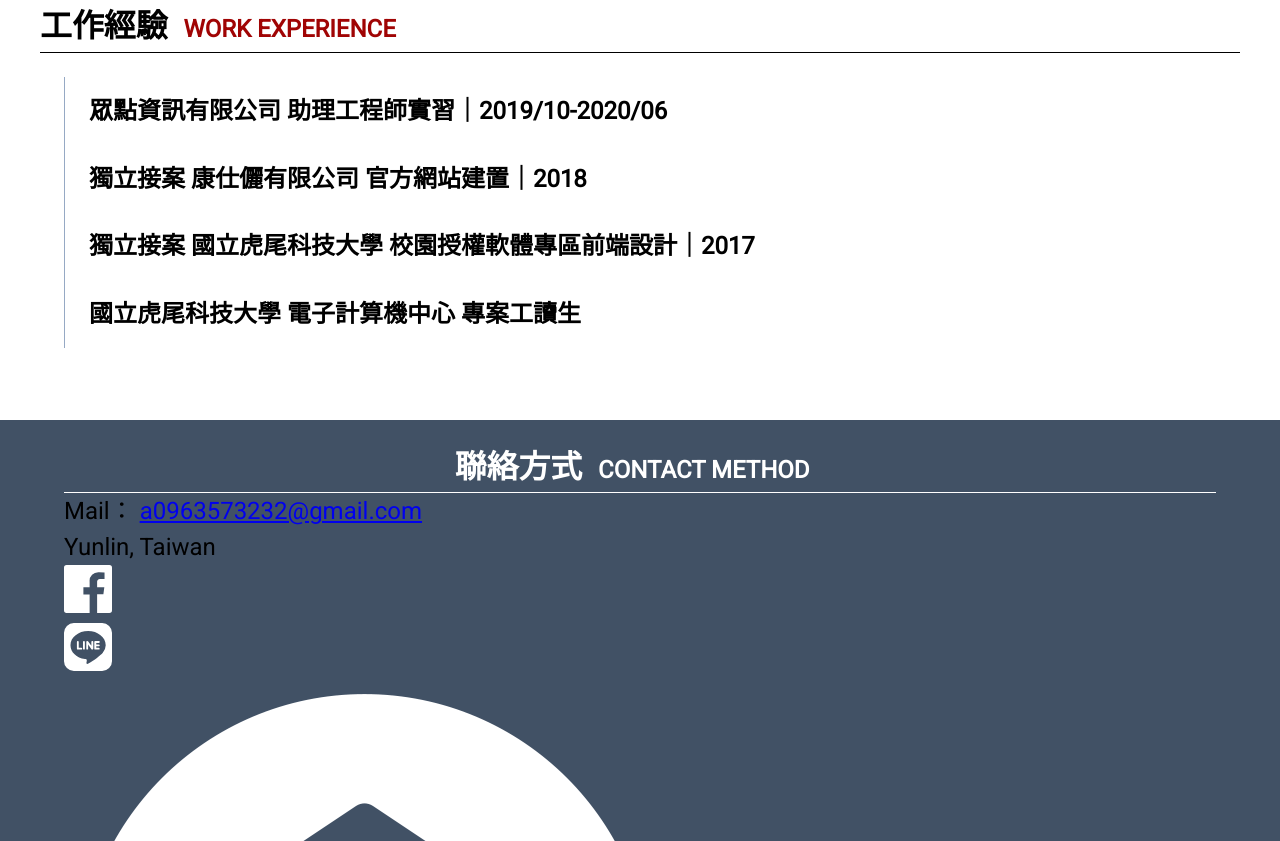
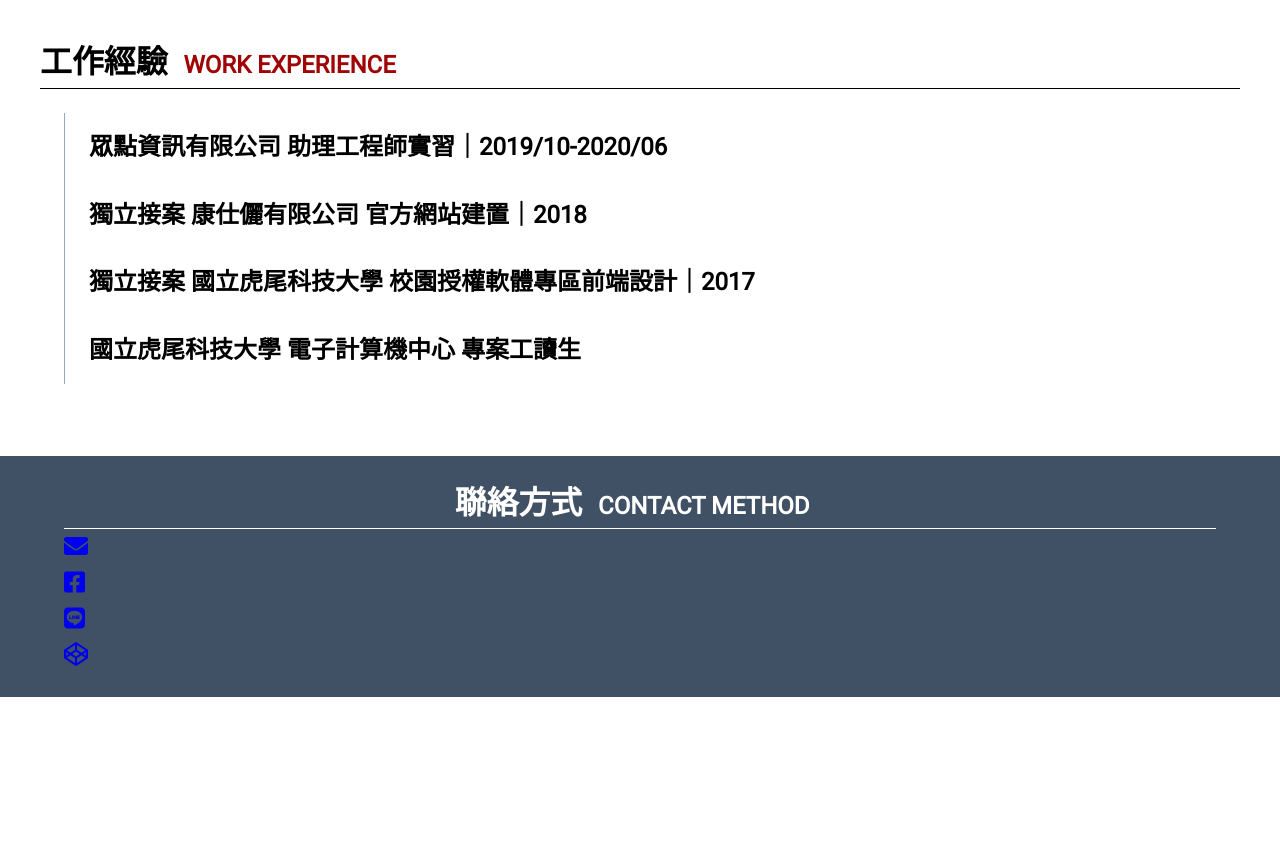
Before and after one commit to timchen0607/Profile, a plain HTML site: page index.html in a window 1280 px wide. Shown: the part 1959-2800 px from the top of the page. After the commit the page ends 2656 px from the top, so only its background shows below. Drawn offline with Linux system fonts and the light colour scheme.

Commit message:
Docs: 移除三張社群軟體圖示

```diff
--- a/index.html
+++ b/index.html
@@ -23,7 +23,8 @@
         <h3>陳政丰 Tim Chen</h3>
         <ul class="profile_content">
           <li>1998-</li>
-          <li>應屆畢業生 / 初階前端工程師</li>
+          <li>Yunlin, Taiwan</li>
+          <li>應屆畢業生 / 前端工程師</li>
         </ul>
         <p>朝前端工程師邁進中 / 立志不要寫糙 code</p>
         <p>網站開發獨立接案中...</p>
@@ -84,29 +85,21 @@
         </h2>
         <ul>
           <li>
-            Mail：
-            <a href="mailto:a0963573232@gmail.com"> a0963573232@gmail.com </a>
-          </li>
-          <li>Yunlin, Taiwan</li>
-        </ul>
-        <ul>
-          <li>
-            <a href="#">
-              <img src="./images/facebook.svg" alt="facebook link" />
-            </a>
+            <a href="#"><i class="fas fa-envelope"></i></a>
           </li>
           <li>
-            <a href="#">
-              <img src="./images/line.svg" alt="line link" />
-            </a>
+            <a href="#"><i class="fab fa-facebook-square"></i></a>
           </li>
           <li>
-            <a href="#">
-              <img src="./images/codepen.png" alt="codepen link" />
-            </a>
+            <a href="#"><i class="fab fa-line"></i></a>
+          </li>
+          <li>
+            <a href="#"><i class="fab fa-codepen"></i></a>
           </li>
         </ul>
       </div>
     </footer>
+
+    <script src="https://cdnjs.cloudflare.com/ajax/libs/font-awesome/5.15.1/js/all.min.js"></script>
   </body>
 </html>
```
Also changed, not shown: images/codepen.png (deleted), images/facebook.svg (deleted), images/line.svg (deleted).
